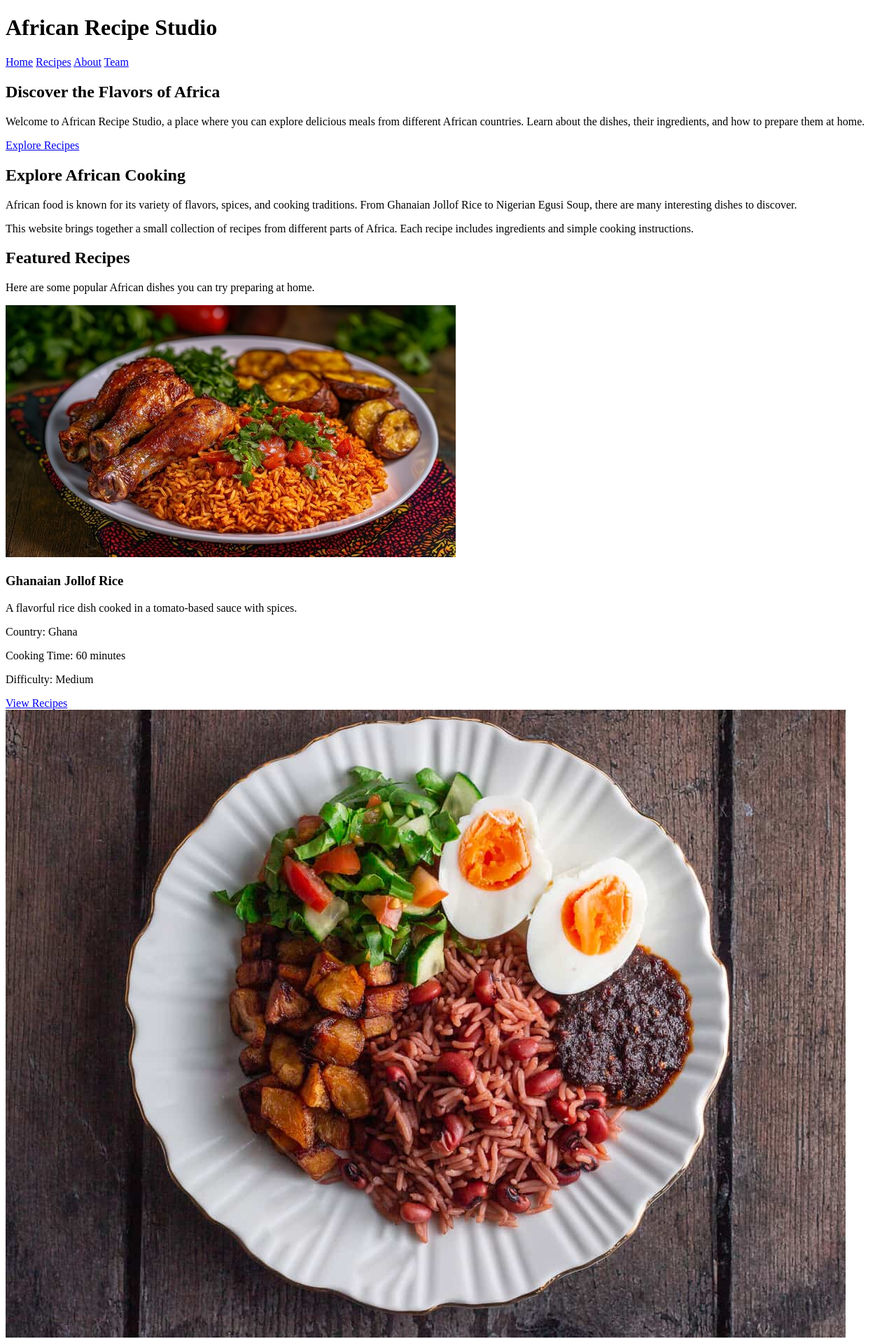
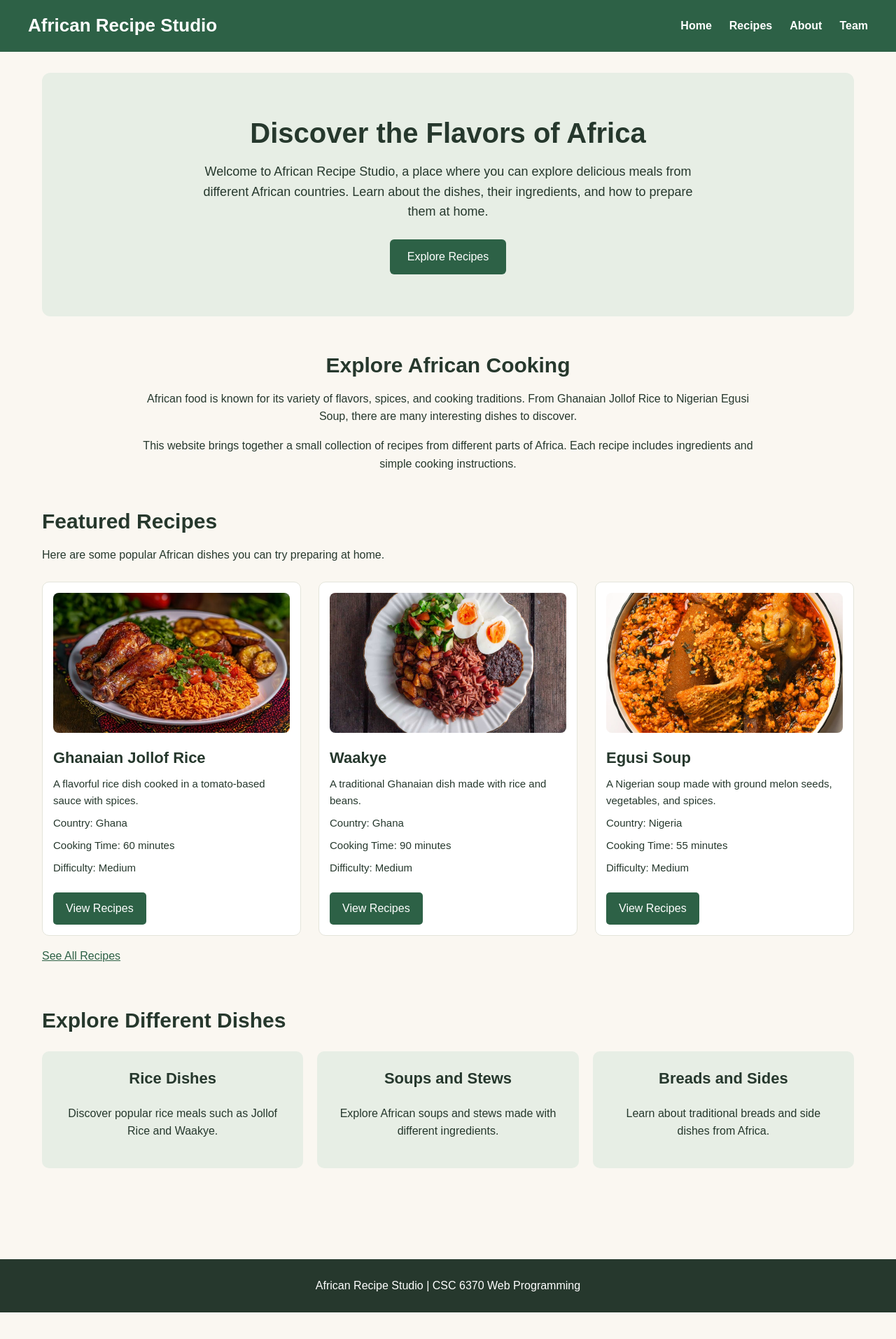
Before and after one commit to isaacowusu3461/Owusu_AfricanRecipeStudio, a plain HTML site: page index.html in a window 1280 px wide. Shown: the top 1913 px of the page at 70% size. After the commit the page ends 1875 px from the top, so only its background shows below. Drawn offline with Linux system fonts and the light colour scheme.

Commit message:
Added main CSS styling and page layouts

```diff
--- /dev/null
+++ b/css/style.css
@@ -0,0 +1,348 @@
+
+/*
+Name: Isaac Owusu
+Course: CSC 6370 Web Programming
+Project: African Recipe Studio
+*/
+
+/* General page styling */
+
+* {
+    box-sizing: border-box;
+}
+
+body {
+    margin: 0;
+    padding: 0;
+    font-family: Arial, Helvetica, sans-serif;
+    background-color: #faf7f1;
+    color: #26382d;
+    line-height: 1.6;
+}
+
+h1, h2, h3, h4 {
+    line-height: 1.3;
+}
+
+h2 {
+    font-size: 30px;
+    margin-bottom: 15px;
+}
+
+h3 {
+    font-size: 22px;
+}
+
+p {
+    margin-bottom: 15px;
+}
+
+a {
+    color: #2d6146;
+}
+
+img {
+    max-width: 100%;
+    height: auto;
+}
+
+
+/* Header and navigation */
+
+header {
+    background-color: #2d6146;
+    color: white;
+    padding: 20px 40px;
+    display: flex;
+    justify-content: space-between;
+    align-items: center;
+}
+
+header h1 {
+    font-size: 26px;
+    margin: 0;
+}
+
+nav {
+    display: flex;
+    gap: 25px;
+}
+
+nav a {
+    color: white;
+    text-decoration: none;
+    font-size: 16px;
+    font-weight: bold;
+}
+
+
+/* Main page layout */
+
+main {
+    max-width: 1200px;
+    margin: 0 auto;
+    padding: 30px 20px;
+}
+
+section {
+    margin-bottom: 50px;
+}
+
+
+/* Homepage hero section */
+
+.hero {
+    background-color: #e7eee5;
+    padding: 60px 40px;
+    border-radius: 12px;
+    text-align: center;
+}
+
+.hero h2 {
+    font-size: 40px;
+    margin-top: 0;
+}
+
+.hero p {
+    max-width: 700px;
+    margin: 0 auto 25px;
+    font-size: 18px;
+}
+
+.hero a {
+    display: inline-block;
+    background-color: #2d6146;
+    color: white;
+    text-decoration: none;
+    padding: 12px 25px;
+    border-radius: 6px;
+}
+
+
+/* Introduction section */
+
+.introduction {
+    max-width: 900px;
+    margin: 50px auto;
+    text-align: center;
+}
+
+
+/* Featured recipes and recipe collection */
+
+.featured-recipes {
+    margin-top: 50px;
+}
+
+.recipe-collection {
+    margin-top: 40px;
+}
+
+.recipe-grid {
+    display: grid;
+    grid-template-columns: repeat(3, 1fr);
+    gap: 25px;
+    margin-top: 25px;
+}
+
+.recipe-card {
+    background-color: white;
+    border: 1px solid #e4e5db;
+    border-radius: 10px;
+    padding: 15px;
+}
+
+.recipe-card img {
+    width: 100%;
+    height: 200px;
+    object-fit: cover;
+    border-radius: 8px;
+}
+
+.recipe-card h3 {
+    margin-top: 15px;
+    margin-bottom: 10px;
+}
+
+.recipe-card p {
+    font-size: 15px;
+    margin: 8px 0;
+}
+
+.recipe-card a {
+    display: inline-block;
+    margin-top: 15px;
+    padding: 10px 18px;
+    background-color: #2d6146;
+    color: white;
+    text-decoration: none;
+    border-radius: 5px;
+}
+
+
+/* Recipe categories */
+
+.categories {
+    margin-top: 60px;
+}
+
+.category-grid {
+    display: grid;
+    grid-template-columns: repeat(3, 1fr);
+    gap: 20px;
+    margin-top: 25px;
+}
+
+.category-card {
+    background-color: #e7eee5;
+    padding: 25px;
+    border-radius: 10px;
+    text-align: center;
+}
+
+.category-card h3 {
+    margin-top: 0;
+}
+
+
+/* Recipes page introduction */
+
+.page-intro {
+    background-color: #e7eee5;
+    padding: 40px;
+    border-radius: 10px;
+    text-align: center;
+}
+
+.page-intro h2 {
+    margin-top: 0;
+}
+
+.page-intro p {
+    max-width: 700px;
+    margin: 0 auto;
+}
+
+
+/* Individual recipe pages */
+
+.recipe-detail {
+    background-color: white;
+    padding: 35px;
+    border: 1px solid #e4e5db;
+    border-radius: 12px;
+    max-width: 950px;
+    margin: 20px auto;
+}
+
+.recipe-detail h2 {
+    font-size: 36px;
+    margin-top: 0;
+}
+
+.recipe-detail > img {
+    display: block;
+    width: 100%;
+    height: 350px;
+    object-fit: cover;
+    border-radius: 10px;
+    margin-bottom: 25px;
+}
+
+.recipe-detail section {
+    margin-top: 35px;
+    margin-bottom: 35px;
+}
+
+.recipe-detail ul {
+    padding-left: 25px;
+}
+
+.recipe-detail li {
+    margin-bottom: 10px;
+}
+
+.recipe-detail > a {
+    display: inline-block;
+    background-color: #2d6146;
+    color: white;
+    padding: 12px 20px;
+    text-decoration: none;
+    border-radius: 5px;
+}
+
+
+/* Cooking instructions */
+
+.cooking-steps {
+    margin-top: 40px;
+}
+
+.step {
+    background-color: #faf7f1;
+    border-left: 4px solid #b66b32;
+    padding: 20px;
+    margin-bottom: 20px;
+    border-radius: 5px;
+}
+
+.step h4 {
+    margin-top: 0;
+    margin-bottom: 10px;
+    font-size: 18px;
+}
+
+.step p {
+    margin-bottom: 0;
+}
+
+
+/* About page */
+
+.about-content {
+    background-color: white;
+    padding: 35px;
+    border-radius: 10px;
+    border: 1px solid #e4e5db;
+}
+
+.about-content h2 {
+    margin-top: 0;
+}
+
+
+/* Team page */
+
+.team-content {
+    background-color: white;
+    padding: 35px;
+    border-radius: 10px;
+    border: 1px solid #e4e5db;
+}
+
+.team-content h2 {
+    margin-top: 0;
+}
+
+.team-content ul {
+    padding-left: 25px;
+}
+
+.team-content li {
+    margin-bottom: 10px;
+}
+
+
+/* Footer */
+
+footer {
+    background-color: #26382d;
+    color: white;
+    padding: 25px;
+    text-align: center;
+    margin-top: 50px;
+}
+
+footer p {
+    margin: 0;
+}
--- a/index.html
+++ b/index.html
@@ -5,6 +5,8 @@
     <meta charset="UTF-8">
     <meta name="viewport" content="width=device-width, initial-scale=1.0">
     <title>Home | African Recipe Studio</title>
+    <link rel="stylesheet" href="css/style.css">
+
 </head>
 <body>
 
```
Also changed, not shown: about.html (+3 -1 lines), recipes.html (+2 -0 lines), recipes/chakalaka.html (+2 -0 lines), recipes/chapati.html (+2 -0 lines), recipes/egusi.html (+2 -0 lines), recipes/jollof.html (+2 -0 lines), recipes/waakye.html (+2 -0 lines), recipes/yassa.html (+2 -0 lines), team.html (+3 -1 lines).
